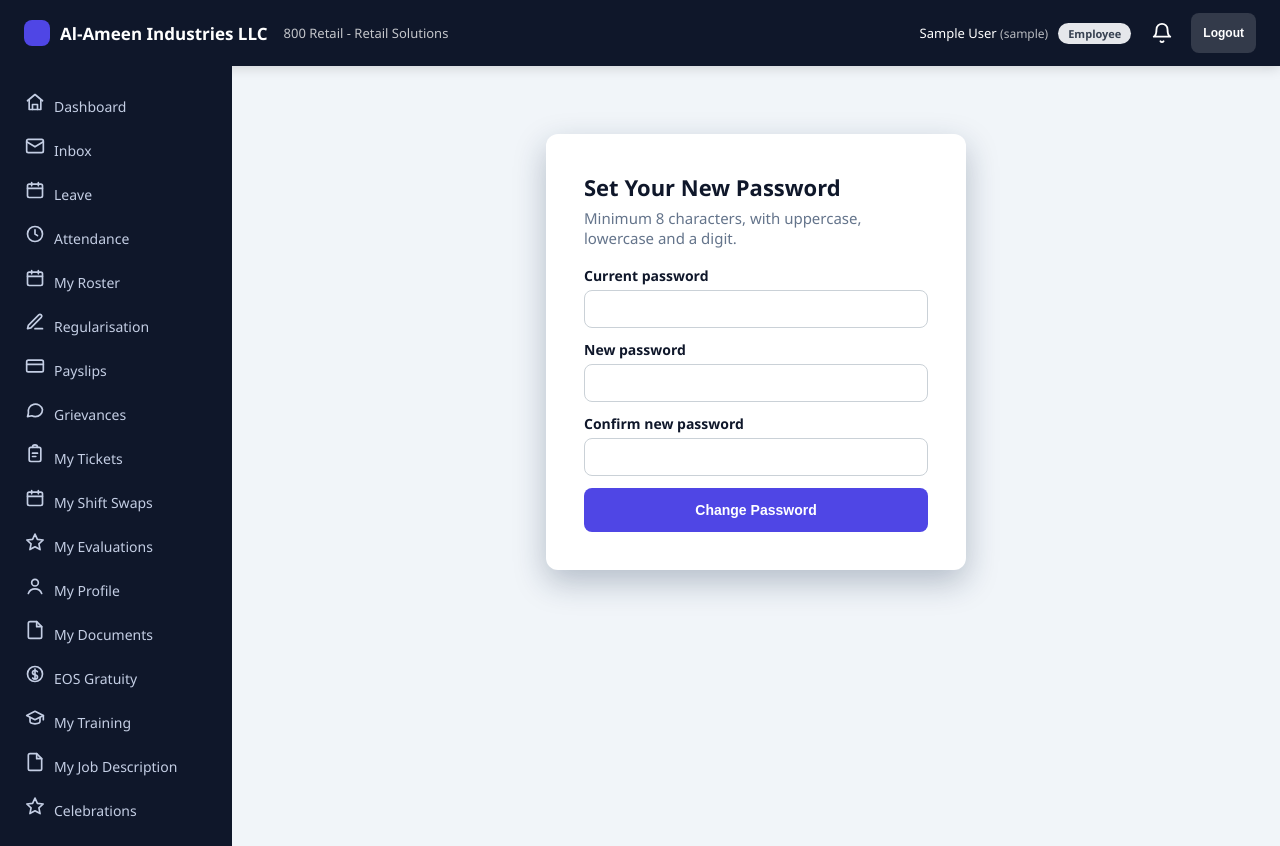
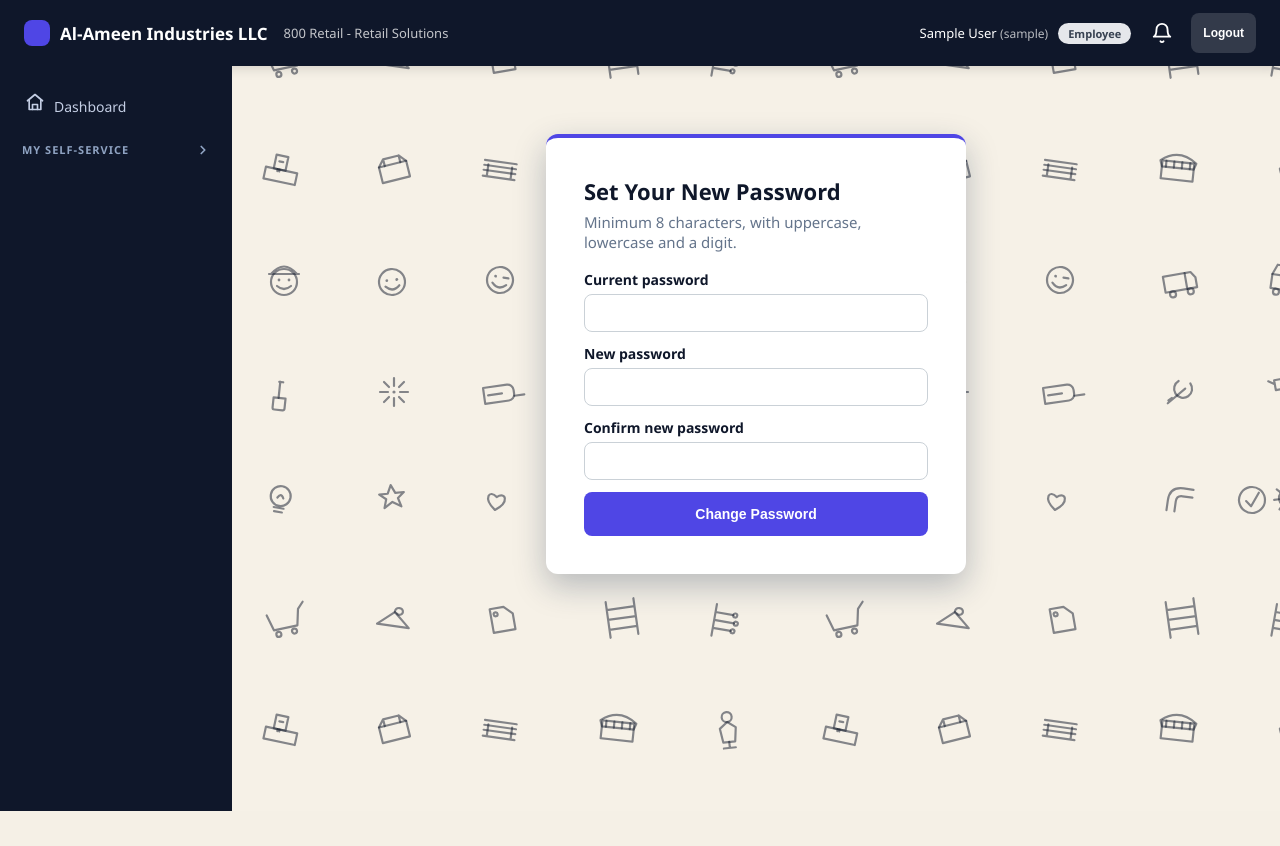
Before and after one commit to smsu4ev/hrms-ess-v3-demo, a Flask app: page /change-password in a window 1280 px wide. After the commit the page ends 811 px from the top, so only its background shows below. Run offline with Flask 3, Linux system fonts and the light colour scheme; the visitor is signed in with stand-in values (Sample User, id 1); data that the repository does not hold is empty.

Commit message:
Extract hrms-ess-v3.zip contents to repo root (one-shot)

```diff
--- a/app/static/app.js
+++ b/app/static/app.js
@@ -158,6 +158,53 @@
     } catch (e) { /* non-fatal */ }
   }
 
+  /* ---------- collapsible nav groups (v3.6) ----------
+     Expansion triggers compose as: (1) click toggles .open on the group
+     (touch/mobile + pinned-open on desktop); (2) pure-CSS hover/focus-within
+     expands on desktop (hover:hover, min-width 861px); (3) the group holding
+     the current page's active link carries .has-active and stays expanded.
+     Mobile drawer (<=860px): tap toggles; opening one group collapses the
+     others, except a group with .has-active keeps its state. Delegated on
+     document so it survives PJAX; re-synced after every swap. */
+  function syncNavGroups() {
+    var groups = document.querySelectorAll(".navgroup");
+    for (var i = 0; i < groups.length; i++) {
+      var g = groups[i];
+      if (g.querySelector("a.active")) { g.classList.add("has-active"); }
+      else { g.classList.remove("has-active"); }
+      var head = g.querySelector(".navgroup-head");
+      if (head) {
+        var expanded = g.classList.contains("open") || g.classList.contains("has-active");
+        head.setAttribute("aria-expanded", expanded ? "true" : "false");
+      }
+    }
+  }
+
+  function initNavGroups() {
+    document.addEventListener("click", function (e) {
+      var head = e.target.closest ? e.target.closest(".navgroup-head") : null;
+      if (!head) { return; }
+      e.preventDefault();
+      var group = head.closest(".navgroup");
+      if (!group) { return; }
+      var willOpen = !group.classList.contains("open");
+      group.classList.toggle("open", willOpen);
+      head.setAttribute("aria-expanded", willOpen ? "true" : "false");
+      // Mobile accordion: opening one group closes the others, except the
+      // group holding the current page (.has-active) which may stay expanded.
+      if (willOpen && window.matchMedia("(max-width: 860px)").matches) {
+        var groups = document.querySelectorAll(".navgroup");
+        for (var i = 0; i < groups.length; i++) {
+          if (groups[i] !== group && !groups[i].classList.contains("has-active")) {
+            groups[i].classList.remove("open");
+            var h = groups[i].querySelector(".navgroup-head");
+            if (h) { h.setAttribute("aria-expanded", "false"); }
+          }
+        }
+      }
+    });
+  }
+
   function swapContent(url, html, push) {
     var doc;
     try { doc = new DOMParser().parseFromString(html, "text/html"); }
@@ -173,6 +220,7 @@
     if (doc.title) { document.title = doc.title; }
     rerunScripts(current);
     markActiveNav(url);
+    syncNavGroups();
     if (push !== false) {
       try { window.history.pushState({ pjax: true }, "", url); }
       catch (e) { /* ignore */ }
@@ -201,6 +249,7 @@
   function initPjax() {
     if (!mainEl()) { return; } // login page etc: no pjax container, no pjax
     markActiveNav(window.location.href);
+    syncNavGroups();
 
     // Intercept clicks on eligible internal GET links (sidebar, bottom nav, tiles).
     document.addEventListener("click", function (e) {
@@ -241,5 +290,7 @@
   ready(function () {
     initDrawer();
     initPjax();
+    initNavGroups();
+    syncNavGroups();
   });
 })();
--- a/app/static/style.css
+++ b/app/static/style.css
@@ -9,6 +9,7 @@
   --navy: #0f172a;           /* slate-900 */
   --navy-soft: #1e293b;      /* slate-800 */
   --bg: #f1f5f9;             /* slate-100 */
+  --bg-cream: #f6f1e7;       /* warm cream for the doodle wallpaper */
   --card: #ffffff;
   --border: #e2e8f0;         /* slate-200 */
   --text: #0f172a;           /* slate-900 headings */
@@ -20,7 +21,8 @@
   --info: #0284c7;           /* sky-600 */
   --radius: 12px;
 }
-body { font-family: 'Segoe UI', 'Helvetica Neue', Arial, sans-serif; background: var(--bg); color: var(--text); font-size: 15px; }
+body { font-family: 'Segoe UI', 'Helvetica Neue', Arial, sans-serif; color: var(--text); font-size: 15px;
+  background-color: var(--bg-cream); background-image: url("doodle-bg.svg"); background-size: 560px; }
 a { color: var(--primary); }
 h2 { color: var(--navy); margin-bottom: 12px; font-weight: 600; }
 h3 { color: var(--navy); margin: 20px 0 10px; font-weight: 600; }
@@ -28,9 +30,9 @@ h3 { color: var(--navy); margin: 20px 0 10px; font-weight: 600; }
 
 /* Auth pages */
 .authpage { min-height: 100vh; display: flex; align-items: center; justify-content: center; padding: 20px;
-  background: linear-gradient(135deg, var(--primary) 0%, var(--navy) 100%); }
+  background-color: var(--bg-cream); background-image: url("doodle-bg.svg"); background-size: 560px; }
 .authcard { background: var(--card); padding: 38px; border-radius: var(--radius); width: 100%; max-width: 420px;
-  box-shadow: 0 12px 32px rgba(23,43,77,.28); }
+  box-shadow: 0 12px 32px rgba(23,43,77,.28); border-top: 4px solid var(--primary); }
 .authcard h1 { color: var(--navy); font-size: 22px; }
 .authcard .sub { color: var(--muted); margin: 6px 0 18px; }
 .authcard .hint { margin-top: 16px; font-size: 12px; color: var(--muted); line-height: 1.6; }
@@ -49,6 +51,33 @@ h3 { color: var(--navy); margin: 20px 0 10px; font-weight: 600; }
 .sidebar a:hover { background: var(--navy-soft); color: #fff; }
 .sidebar a.active { color: #fff; background: var(--navy-soft); border-left: 3px solid var(--primary); }
 .navhead { color: #8fa3c2; font-size: 11px; text-transform: uppercase; letter-spacing: 1px; padding: 16px 22px 6px; }
+
+/* ============ Collapsible sidebar nav groups ============ */
+.sidebar { overflow-y: auto; }
+.navgroup-head { display: flex; align-items: center; justify-content: space-between; gap: 8px;
+  width: 100%; background: transparent; border: 0; cursor: pointer;
+  color: #8fa3c2; font-size: 11px; font-weight: 600; text-transform: uppercase; letter-spacing: 1px;
+  padding: 16px 22px 6px; text-align: left; font-family: inherit; }
+.navgroup-head:hover { color: #dbe3f5; }
+.navgroup-head:focus-visible { outline: 2px solid var(--primary); outline-offset: -2px; color: #fff; }
+.navgroup-name { overflow: hidden; text-overflow: ellipsis; white-space: nowrap; }
+.navchev { flex-shrink: 0; transition: transform .28s cubic-bezier(.4,0,.2,1); }
+.navgroup.open .navchev, .navgroup.has-active .navchev { transform: rotate(90deg); }
+.navgroup-body { display: grid; grid-template-rows: 0fr; opacity: 0;
+  transition: grid-template-rows .28s cubic-bezier(.4,0,.2,1), opacity .22s ease; }
+.navgroup-inner { overflow: hidden; min-height: 0; }
+.navgroup-body a { transform: translateY(-2px);
+  transition: transform .28s cubic-bezier(.4,0,.2,1), background-color .18s ease, color .18s ease; }
+.navgroup.open .navgroup-body, .navgroup.has-active .navgroup-body { grid-template-rows: 1fr; opacity: 1; }
+.navgroup.open .navgroup-body a, .navgroup.has-active .navgroup-body a { transform: translateY(0); }
+@media (hover:hover) and (min-width:861px) {
+  .navgroup:hover .navgroup-body, .navgroup:focus-within .navgroup-body { grid-template-rows: 1fr; opacity: 1; }
+  .navgroup:hover .navgroup-body a, .navgroup:focus-within .navgroup-body a { transform: translateY(0); }
+  .navgroup:hover .navchev { transform: rotate(90deg); }
+}
+@media (prefers-reduced-motion: reduce) {
+  .navgroup-body, .navgroup-body a, .navchev { transition: none; }
+}
 .content { flex: 1; padding: 28px; max-width: 1200px; }
 
 /* Cards, tables, forms */
@@ -180,6 +209,7 @@ hr { border: none; border-top: 1px solid #e5e7eb; margin: 16px 0; }
     padding-top: 14px; box-shadow: 6px 0 24px rgba(0,0,0,.25); }
   body.nav-open .sidebar { transform: translateX(0); }
   .sidebar a { padding: 13px 20px; font-size: 15px; min-height: 48px; display: flex; align-items: center; }
+  .navgroup-head { padding: 16px 20px; font-size: 12px; min-height: 52px; }
   .navscrim { display: block; position: fixed; inset: 0; background: rgba(23,43,77,.5); z-index: 900;
     opacity: 0; pointer-events: none; transition: opacity .22s ease; }
   body.nav-open .navscrim { opacity: 1; pointer-events: auto; }
--- a/app/templates/base.html
+++ b/app/templates/base.html
@@ -5,7 +5,7 @@
 <meta charset="utf-8">
 <meta name="viewport" content="width=device-width, initial-scale=1, viewport-fit=cover">
 <title>{% block title %}HRMS{% endblock %} - {{ company_name }}</title>
-<link rel="stylesheet" href="{{ url_for('static', filename='style.css') }}?v=2">
+<link rel="stylesheet" href="{{ url_for('static', filename='style.css') }}?v=4">
 </head>
 <body>
 {% if current_user.is_authenticated %}
@@ -27,6 +27,9 @@
 <div class="layout">
   <nav class="sidebar" id="sidebar" aria-label="Main navigation">
     <a href="{{ url_for('views.dashboard') }}"><span class="nav-ico">{{ icon('home') }}</span><span class="nav-txt">Dashboard</span></a>
+    <div class="navgroup" data-navgroup>
+      <button type="button" class="navgroup-head" aria-expanded="false"><span class="navgroup-name">My Self-Service</span><svg class="navchev" viewBox="0 0 16 16" width="14" height="14" fill="none" stroke="currentColor" stroke-width="2" stroke-linecap="round" stroke-linejoin="round" aria-hidden="true"><path d="M6 4l4 4-4 4"/></svg></button>
+      <div class="navgroup-body"><div class="navgroup-inner">
     <a href="{{ url_for('extras.inbox') }}"><span class="nav-ico">{{ icon('mail') }}</span><span class="nav-txt">Inbox</span></a>
     <a href="{{ url_for('views.leave') }}"><span class="nav-ico">{{ icon('calendar') }}</span><span class="nav-txt">Leave</span></a>
     <a href="{{ url_for('views.attendance') }}"><span class="nav-ico">{{ icon('clock') }}</span><span class="nav-txt">Attendance</span></a>
@@ -43,17 +46,25 @@
     <a href="{{ url_for('engagement.my_training') }}"><span class="nav-ico">{{ icon('graduation') }}</span><span class="nav-txt">My Training</span></a>
     <a href="{{ url_for('engagement.my_jd') }}"><span class="nav-ico">{{ icon('file') }}</span><span class="nav-txt">My Job Description</span></a>
     <a href="{{ url_for('engagement.celebrations') }}"><span class="nav-ico">{{ icon('star') }}</span><span class="nav-txt">Celebrations</span></a>
+      </div></div>
+    </div>
     {% if current_user.is_manager %}
-    <div class="navhead">Manager</div>
+    <div class="navgroup" data-navgroup>
+      <button type="button" class="navgroup-head" aria-expanded="false"><span class="navgroup-name">Manager</span><svg class="navchev" viewBox="0 0 16 16" width="14" height="14" fill="none" stroke="currentColor" stroke-width="2" stroke-linecap="round" stroke-linejoin="round" aria-hidden="true"><path d="M6 4l4 4-4 4"/></svg></button>
+      <div class="navgroup-body"><div class="navgroup-inner">
     <a href="{{ url_for('views.approvals') }}"><span class="nav-ico">{{ icon('check') }}</span><span class="nav-txt">Leave Approvals</span></a>
     <a href="{{ url_for('extras.team_overview') }}"><span class="nav-ico">{{ icon('users') }}</span><span class="nav-txt">Team Overview</span></a>
     <a href="{{ url_for('views.regularisation_approvals') }}"><span class="nav-ico">{{ icon('pencil') }}</span><span class="nav-txt">Regularisation Approvals</span></a>
     <a href="{{ url_for('views.evaluations_manage') }}"><span class="nav-ico">{{ icon('star') }}</span><span class="nav-txt">Evaluations</span></a>
     <a href="{{ url_for('views.grievance_inbox') }}"><span class="nav-ico">{{ icon('chat') }}</span><span class="nav-txt">Grievance Inbox</span></a>
     <a href="{{ url_for('helpdesk.hr_tickets') }}"><span class="nav-ico">{{ icon('clipboard') }}</span><span class="nav-txt">Helpdesk Queue</span></a>
+      </div></div>
+    </div>
     {% endif %}
     {% if current_user.is_admin or can_view_salary %}
-    <div class="navhead">Payroll</div>
+    <div class="navgroup" data-navgroup>
+      <button type="button" class="navgroup-head" aria-expanded="false"><span class="navgroup-name">Payroll</span><svg class="navchev" viewBox="0 0 16 16" width="14" height="14" fill="none" stroke="currentColor" stroke-width="2" stroke-linecap="round" stroke-linejoin="round" aria-hidden="true"><path d="M6 4l4 4-4 4"/></svg></button>
+      <div class="navgroup-body"><div class="navgroup-inner">
     <a href="{{ url_for('payroll.runs') }}"><span class="nav-ico">{{ icon('money') }}</span><span class="nav-txt">Payroll Runs</span></a>
     <a href="{{ url_for('payroll.loans') }}"><span class="nav-ico">{{ icon('card') }}</span><span class="nav-txt">Loans &amp; Advances</span></a>
     <a href="{{ url_for('payroll.components') }}"><span class="nav-ico">{{ icon('chart') }}</span><span class="nav-txt">Salary Components</span></a>
@@ -62,9 +73,13 @@
     <a href="{{ url_for('payroll.wps') }}"><span class="nav-ico">{{ icon('download') }}</span><span class="nav-txt">WPS Files</span></a>
     <a href="{{ url_for('payroll.letters') }}"><span class="nav-ico">{{ icon('mail') }}</span><span class="nav-txt">Letters</span></a>
     <a href="{{ url_for('docs.hr_documents') }}"><span class="nav-ico">{{ icon('file') }}</span><span class="nav-txt">Document Vault</span></a>
+      </div></div>
+    </div>
     {% endif %}
     {% if current_user.is_manager %}
-    <div class="navhead">Retail Operations</div>
+    <div class="navgroup" data-navgroup>
+      <button type="button" class="navgroup-head" aria-expanded="false"><span class="navgroup-name">Retail Operations</span><svg class="navchev" viewBox="0 0 16 16" width="14" height="14" fill="none" stroke="currentColor" stroke-width="2" stroke-linecap="round" stroke-linejoin="round" aria-hidden="true"><path d="M6 4l4 4-4 4"/></svg></button>
+      <div class="navgroup-body"><div class="navgroup-inner">
     <a href="{{ url_for('roster.shifts') }}"><span class="nav-ico">{{ icon('clock') }}</span><span class="nav-txt">Shift Patterns</span></a>
     <a href="{{ url_for('roster.roster') }}"><span class="nav-ico">{{ icon('calendar') }}</span><span class="nav-txt">Weekly Roster</span></a>
     {% if current_user.is_admin or current_user.can_view_salary %}
@@ -79,9 +94,13 @@
     <a href="{{ url_for('retail.hse') }}"><span class="nav-ico">{{ icon('alert') }}</span><span class="nav-txt">HSE Incidents</span></a>
     <a href="{{ url_for('retail.contractors') }}"><span class="nav-ico">{{ icon('usercheck') }}</span><span class="nav-txt">Contractors</span></a>
     <a href="{{ url_for('retail.separations') }}"><span class="nav-ico">{{ icon('idcard') }}</span><span class="nav-txt">Separations</span></a>
+      </div></div>
+    </div>
     {% endif %}
     {% if current_user.is_admin %}
-    <div class="navhead">HRMS Admin</div>
+    <div class="navgroup" data-navgroup>
+      <button type="button" class="navgroup-head" aria-expanded="false"><span class="navgroup-name">HRMS Admin</span><svg class="navchev" viewBox="0 0 16 16" width="14" height="14" fill="none" stroke="currentColor" stroke-width="2" stroke-linecap="round" stroke-linejoin="round" aria-hidden="true"><path d="M6 4l4 4-4 4"/></svg></button>
+      <div class="navgroup-body"><div class="navgroup-inner">
     <a href="{{ url_for('hrms.employees') }}"><span class="nav-ico">{{ icon('users') }}</span><span class="nav-txt">Employee Central</span></a>
     <a href="{{ url_for('hrms.compliance') }}"><span class="nav-ico">{{ icon('scales') }}</span><span class="nav-txt">Compliance</span></a>
     <a href="{{ url_for('hrms.gratuity_calc') }}"><span class="nav-ico">{{ icon('money') }}</span><span class="nav-txt">Gratuity Calculator</span></a>
@@ -94,12 +113,18 @@
     <a href="{{ url_for('admin.audit') }}"><span class="nav-ico">{{ icon('report') }}</span><span class="nav-txt">Audit Log</span></a>
     <a href="{{ url_for('admin.attendance_import') }}"><span class="nav-ico">{{ icon('download') }}</span><span class="nav-txt">Import Attendance</span></a>
     <a href="{{ url_for('admin.outbox') }}"><span class="nav-ico">{{ icon('phone') }}</span><span class="nav-txt">WhatsApp Outbox</span></a>
-    <div class="navhead">Engagement</div>
+      </div></div>
+    </div>
+    <div class="navgroup" data-navgroup>
+      <button type="button" class="navgroup-head" aria-expanded="false"><span class="navgroup-name">Engagement</span><svg class="navchev" viewBox="0 0 16 16" width="14" height="14" fill="none" stroke="currentColor" stroke-width="2" stroke-linecap="round" stroke-linejoin="round" aria-hidden="true"><path d="M6 4l4 4-4 4"/></svg></button>
+      <div class="navgroup-body"><div class="navgroup-inner">
     <a href="{{ url_for('engagement.locations') }}"><span class="nav-ico">{{ icon('building') }}</span><span class="nav-txt">Work Locations</span></a>
     <a href="{{ url_for('engagement.hr_punches') }}"><span class="nav-ico">{{ icon('clock') }}</span><span class="nav-txt">Punch Records</span></a>
     <a href="{{ url_for('engagement.notices') }}"><span class="nav-ico">{{ icon('bell') }}</span><span class="nav-txt">Notices</span></a>
     <a href="{{ url_for('engagement.hr_training') }}"><span class="nav-ico">{{ icon('graduation') }}</span><span class="nav-txt">Training Courses</span></a>
     <a href="{{ url_for('engagement.jds') }}"><span class="nav-ico">{{ icon('file') }}</span><span class="nav-txt">Job Descriptions</span></a>
+      </div></div>
+    </div>
     {% endif %}
   </nav>
   <main class="content" id="pjax-main" data-pjax>
@@ -124,7 +149,7 @@
   {% endif %}
   <a href="{{ url_for('views.profile') }}"><span class="bnav-ico">{{ icon('user') }}</span><span class="bnav-txt">Profile</span></a>
 </nav>
-<script src="{{ url_for('static', filename='app.js') }}"></script>
+<script src="{{ url_for('static', filename='app.js') }}?v=2"></script>
 {% else %}
 <main class="authpage">
   {% with messages = get_flashed_messages(with_categories=true) %}
```
Also changed, not shown: README-DOODLE.md (added), README-NAV.md (added), app/static/doodle-bg.svg (added).
